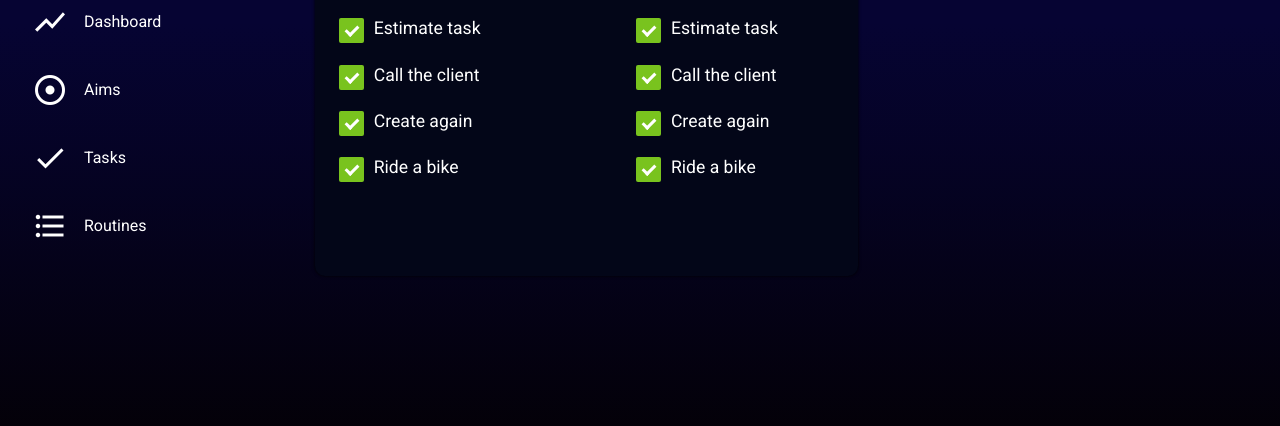
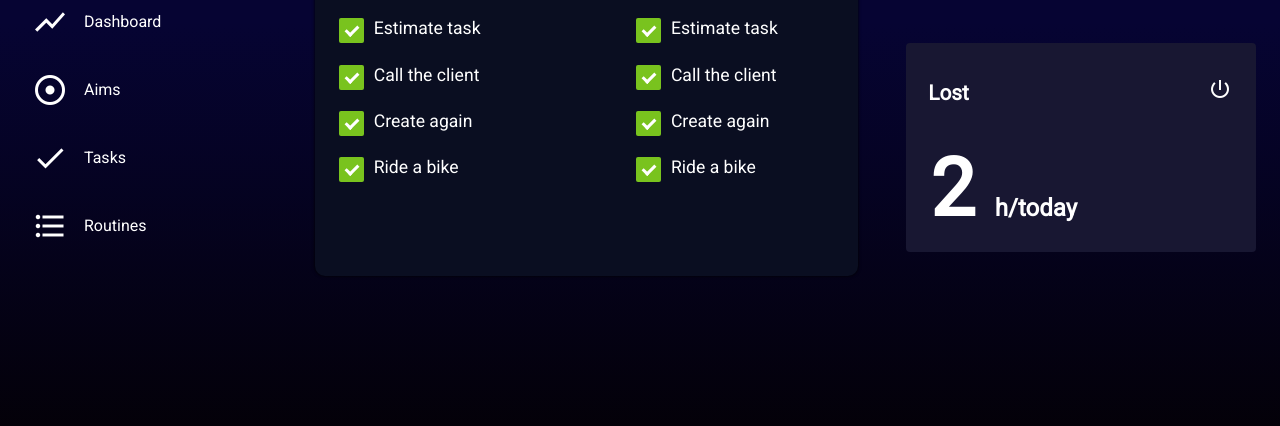
Before and after one commit to joshhouston/jsproject1, a plain HTML site: page index.html in a window 1280 px wide. Shown: the part 298-724 px from the top of the page. Drawn offline with Linux system fonts and the light colour scheme; some icons are missing.

Commit message:
added another timer(css)

```diff
--- a/css/style.css
+++ b/css/style.css
@@ -128,7 +128,7 @@ margin: 0;
   .myTasks {
     width: 650px;
     margin-top: 3em;
-    background-color: #030618;
+    background-color: #0A0E21;
     border-radius: 10px;
     box-shadow: 0 0 0.2em;
   }
@@ -284,6 +284,11 @@ input:checked + .slider:before {
   display: flex;
   flex-direction: column;
   padding: 3em 1.5em 1.5em 3em;
+  justify-content: space-between;
+}
+
+#meTime {
+  font-size: 0.3em;
 }
 
 .investedTime {
@@ -301,6 +306,22 @@ input:checked + .slider:before {
   font-weight: bold;
   margin: 0.2em 0 0.2em 0.3em;
 }
+
+.investedTime2 {
+  width: 350px;
+  background-color: #181732;
+  border-radius: 4px;
+}
+.investedTime2 p {
+  text-align: left;
+  font-family: 'Roboto', sans-serif;
+  font-size: 5em;
+  color: #FFF;
+  font-weight: bold;
+  margin: 0.2em 0 0.2em 0.3em;
+}
+
+
 
 .timeHead {
   display: flex;
--- a/index.html
+++ b/index.html
@@ -132,6 +132,16 @@
           </div>
           <p>2:23</p>
         </div>
+
+        <div class="investedTime2">
+          <div class="timeHead">
+            <h3>Lost</h3>
+            <i class="material-icons">
+              power_settings_new
+            </i>
+          </div>
+          <p>2 <span id="meTime">h/today</span></p>
+        </div>
       </div>
     </div>
 
```
